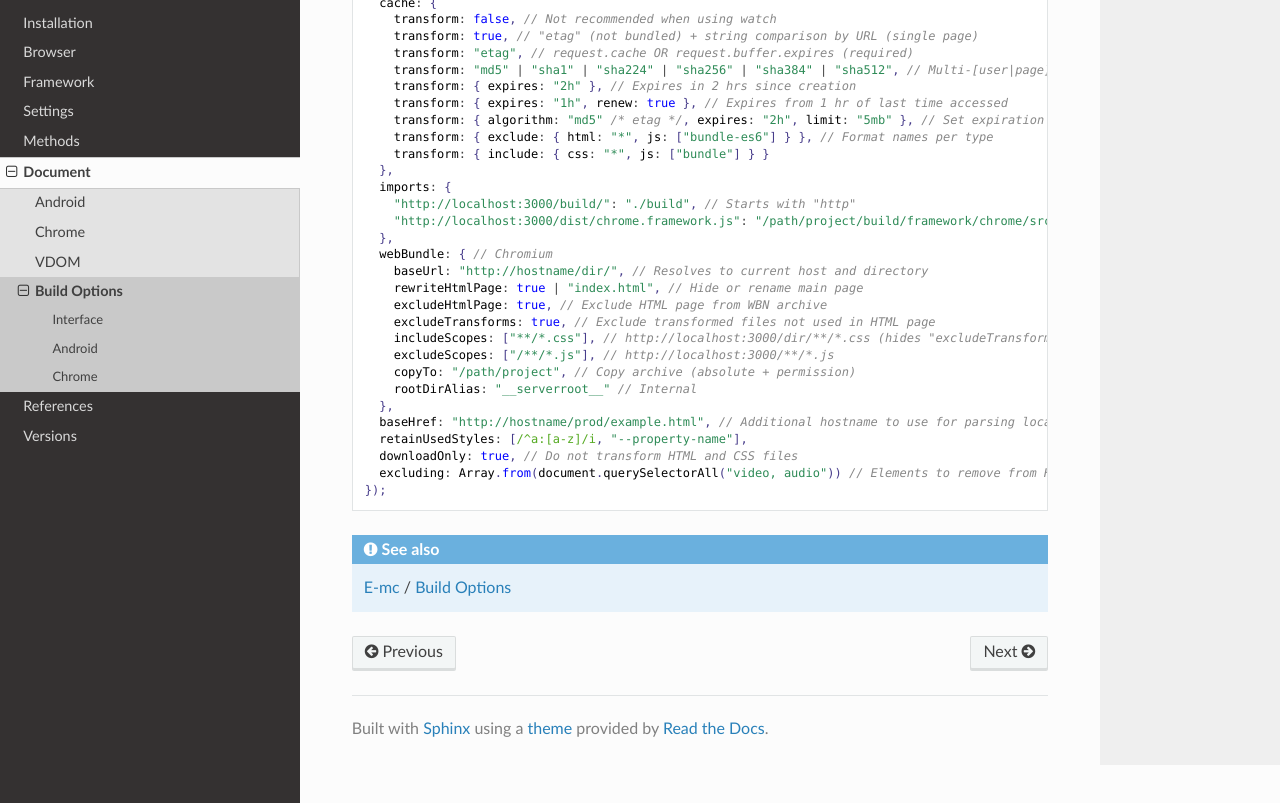
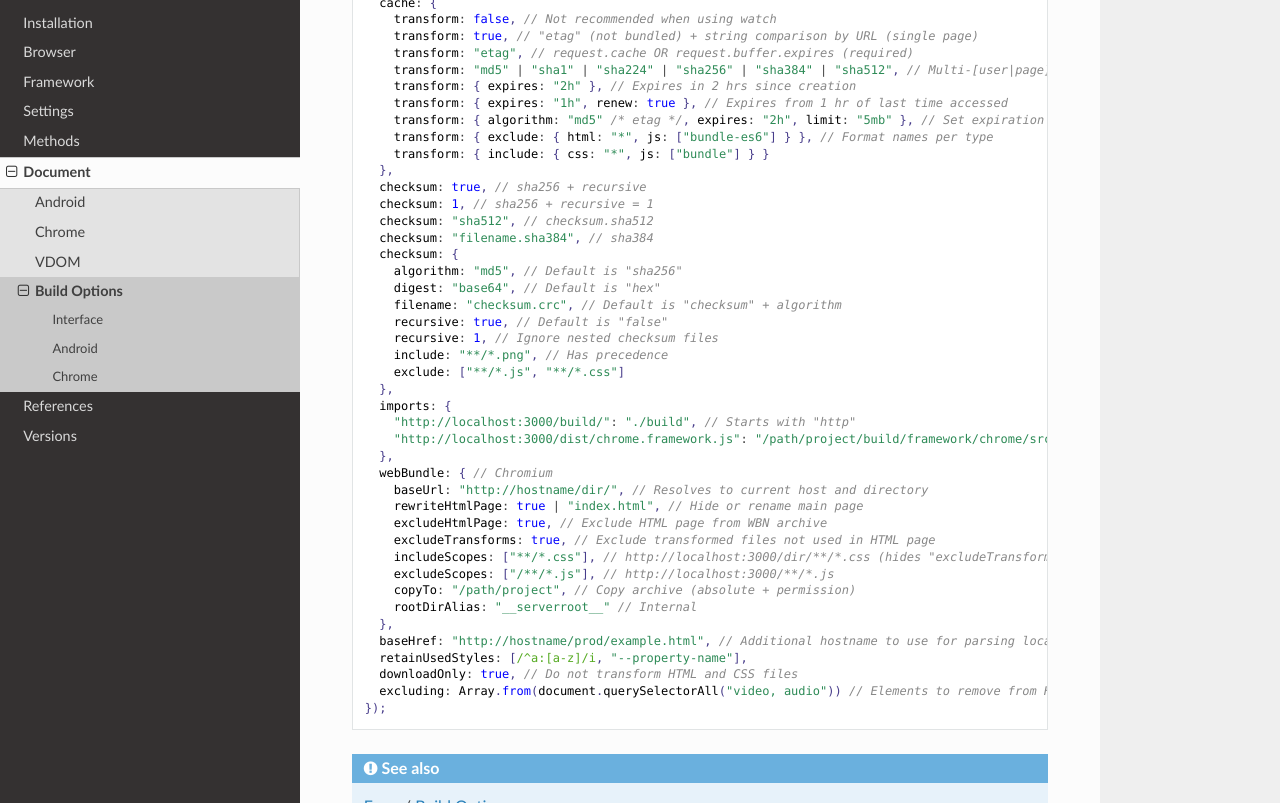
Before and after one commit to anpham6/android-docs, a Sphinx documentation site: the page built from source/document/build.rst, in a window 1280 px wide and 900 px high, scrolled down 4099 px, cut to the strip 97-900 px from the top of the window. Built offline with Sphinx 7.4.7 and the Read the Docs theme 2.0.0, drawn with Linux system fonts in a browser that asks for light colours; some of the changed text lies outside the part shown.

```diff
--- a/source/document/build.rst
+++ b/source/document/build.rst
@@ -253,6 +253,19 @@
       transform: { exclude: { html: "*", js: ["bundle-es6"] } }, // Format names per type
       transform: { include: { css: "*", js: ["bundle"] } }
     },
+    checksum: true, // sha256 + recursive
+    checksum: 1, // sha256 + recursive = 1
+    checksum: "sha512", // checksum.sha512
+    checksum: "filename.sha384", // sha384
+    checksum: {
+      algorithm: "md5", // Default is "sha256"
+      digest: "base64", // Default is "hex"
+      filename: "checksum.crc", // Default is "checksum" + algorithm
+      recursive: true, // Default is "false"
+      recursive: 1, // Ignore nested checksum files
+      include: "**/*.png", // Has precedence
+      exclude: ["**/*.js", "**/*.css"]
+    },
     imports: {
       "http://localhost:3000/build/": "./build", // Starts with "http"
       "http://localhost:3000/dist/chrome.framework.js": "/path/project/build/framework/chrome/src/main.js" // Full file path
--- a/source/references.rst
+++ b/source/references.rst
@@ -78,7 +78,6 @@
   | `DataSource <search.html?q=DataSource>`_
   | `Exclusions <search.html?q=Exclusions>`_
   | `FileAsset <search.html?q=FileAsset>`_
-  | `IncrementalMatch <search.html?q=IncrementalMatch>`_
   | `LogOptions <search.html?q=LogOptions>`_
   | `OutgoingHeaders <search.html?q=OutgoingHeaders>`_
   | `RequestData <search.html?q=RequestData>`_
```
Also changed, not shown: other parts of source/document/build.rst (+1 -1 lines), source/document/android/index.rst (+12 -11 lines), source/document/android/multiline.rst (added, +59 -0 lines).
